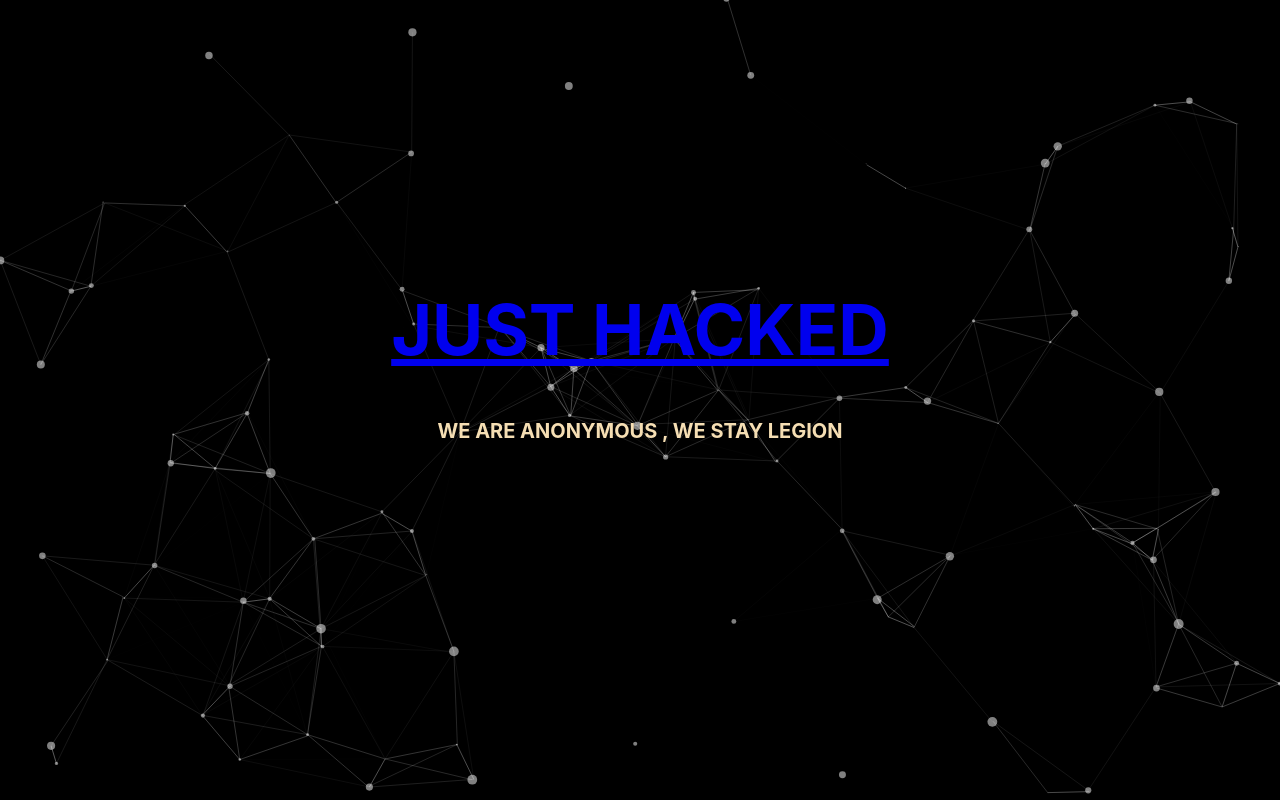
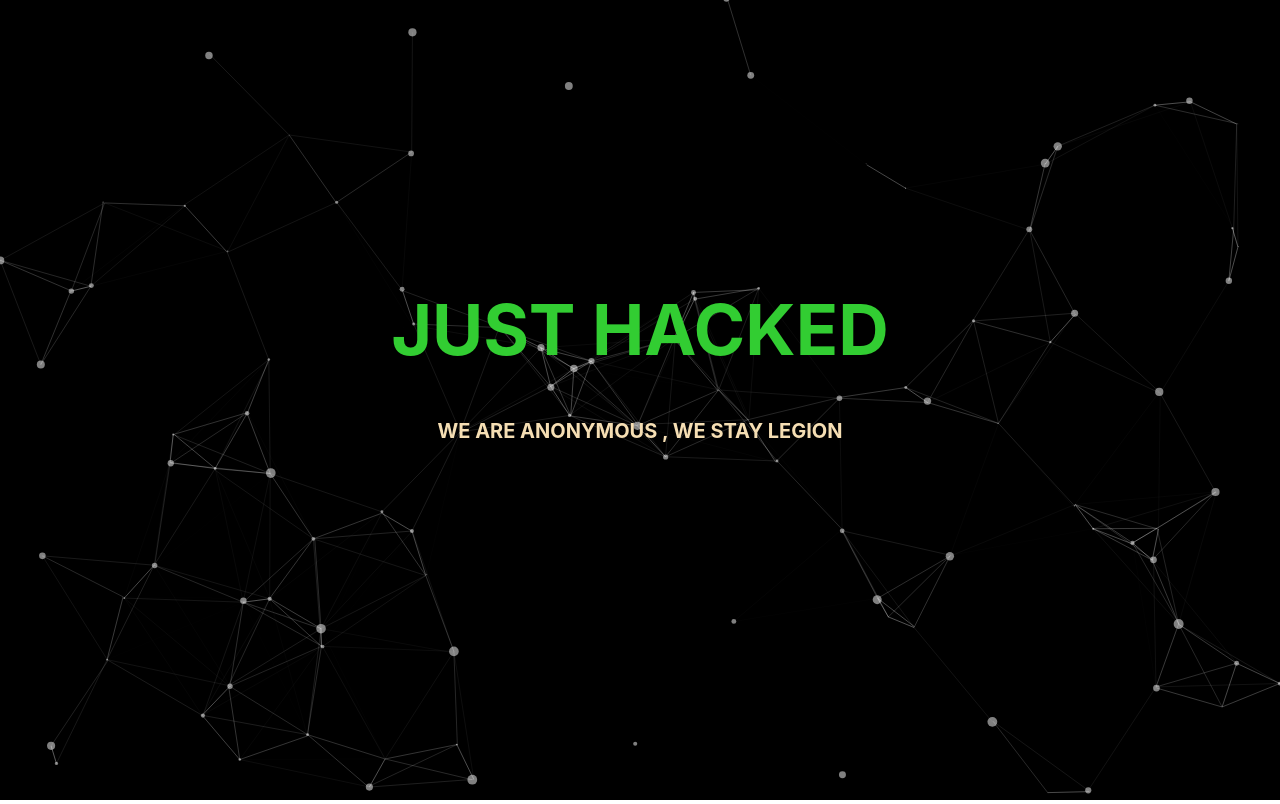
Before and after one commit to Pikachu-lopz/portfolio, a plain HTML site: page index.html in a window 1280 px wide. Drawn offline with Linux system fonts and the light colour scheme.

Commit message:
Update index.html

```diff
--- a/index.html
+++ b/index.html
@@ -12,7 +12,7 @@
     <!-- Particles.js div -->
     <div id="particles-js">
         <div class="heading">
-            <h1><a href="stage2/index.html">JUST HACKED</a></h1>
+            <h1>JUST HACKED</a></h1>
             <h3>
              WE ARE ANONYMOUS ,
              WE STAY LEGION
```
